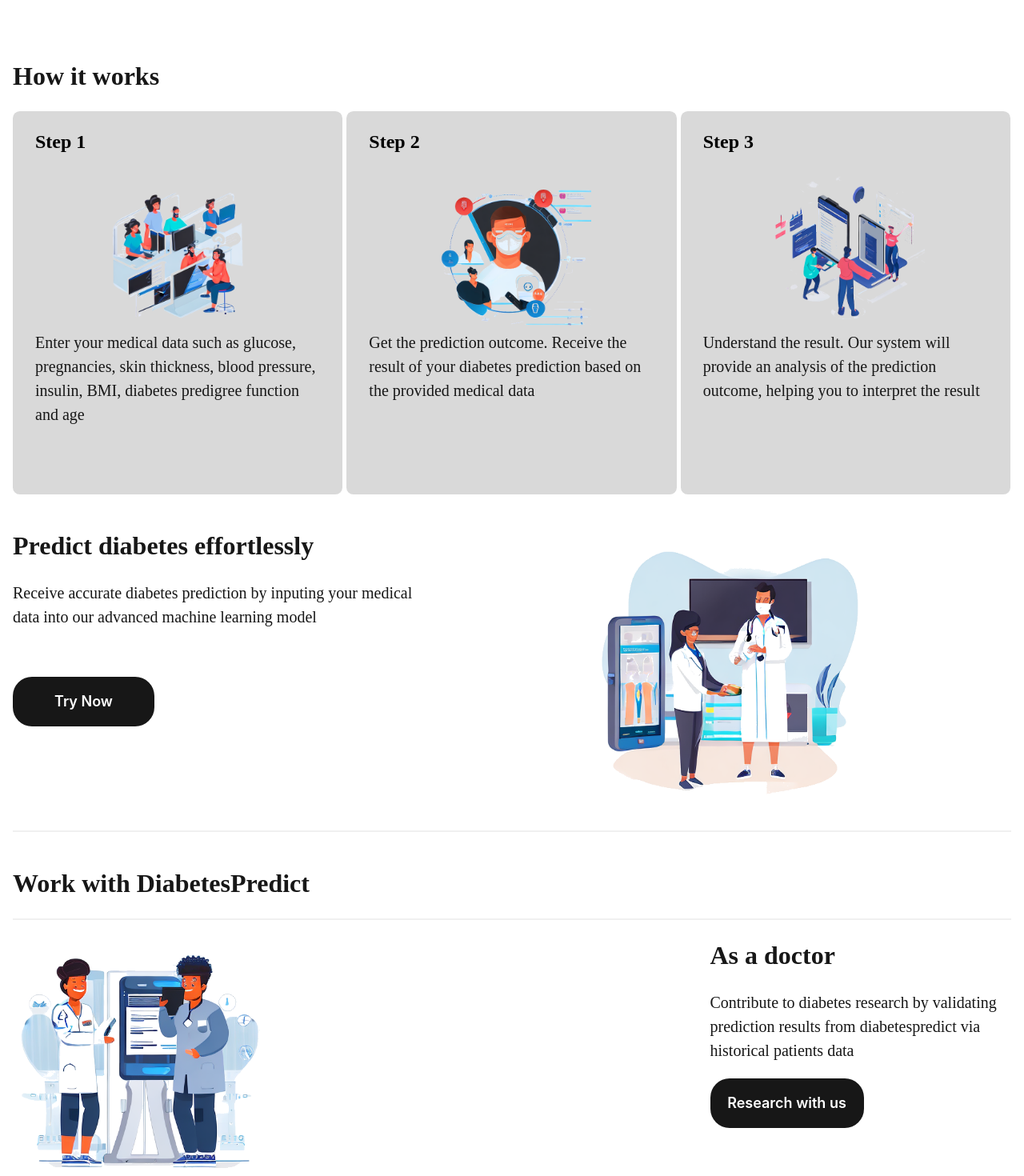
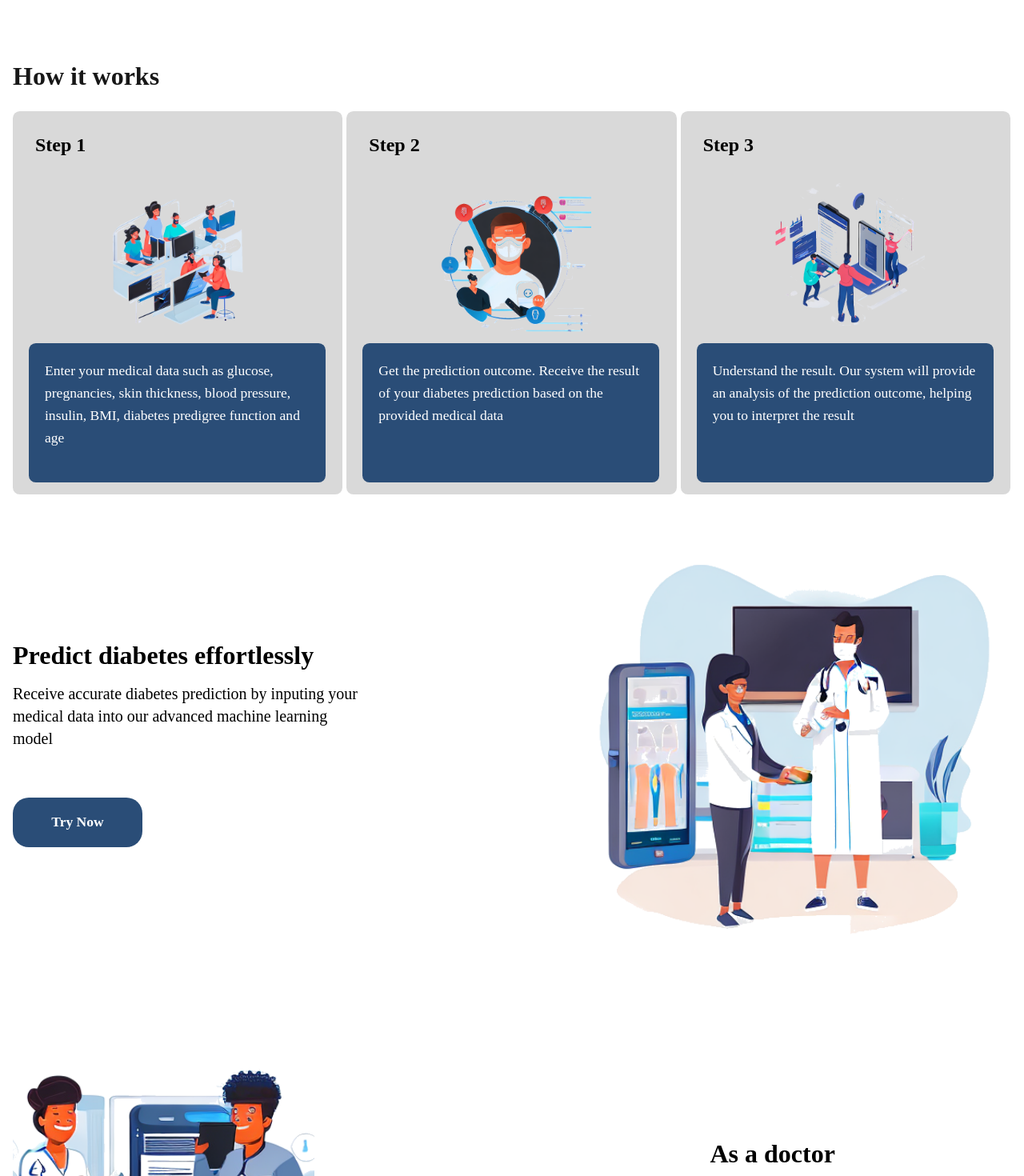
Before and after one commit to kollie-coder/diabetes-prediction-software, a React (Vite) app: page / in a window 1280 px wide. Shown: the part 740-2210 px from the top of the page at 80% size. Built offline with nearby package versions, Linux system fonts and the light colour scheme.

Commit message:
collaboration sec

```diff
--- a/src/components/Collaboration/Collaboration.jsx
+++ b/src/components/Collaboration/Collaboration.jsx
@@ -5,46 +5,42 @@ import Work from "../../assets/work.png";
 const Collaboration = () => {
   return (
    <>
-   <Text
-    color = '#171717'
-    fontSize = '32px'
-    fontFamily = 'Source Sans Pro'
-    fontWeight = {700}
-    lineHeight = '48px'
-    pb={5}
-    >
-        Work with DiabetesPredict
-    </Text>
+
 
    <Flex
    justifyContent={"space-between"}
-   borderY={"2px solid #f0f0f0"}
    mb={5}
    pb={5}
    gap={"495px"}
+   alignItems={"center"}
    >
 
     <Box flex={1} display={{base:"none", md:"flex"}}>
+
         <Image src={Work} alt='work'
-        width={"317px"} height={"336px"} objectFit={"cover"}/>
+        width={"525px"} height={"548px"} objectFit={"cover"}/>
+
     </Box>
+
 
     <Box flex={1} py={5}>
        <Text
-       color = '#171717'
+       color = '#000000'
        fontSize = '32px'
-       fontFamily = 'Source Sans Pro'
+       fontFamily = 'Poppins'
        fontWeight = {700}
-       lineHeight = '48px'
+       lineHeight = '28.07px'
        >
         As a doctor
        </Text>
 
        <Text
-       color = '#171717'
+       color = '#000000'
        fontSize = '20px'
-       fontFamily = 'Source Sans Pro'
-       lineHeight = '30px'
+       fontFamily = 'Poppins'
+       lineHeight = '28.07px'
+       fontWeight={400}
+       maxW={"410px"}
        py={5}
        >
         Contribute to diabetes research by validating prediction
@@ -52,13 +48,14 @@ const Collaboration = () => {
        </Text>
 
        <Button
-       fontSize={"18px"}
-       fontWeight={600}
+       fontSize={"17.55px"}
+       fontWeight={700}
+       fontFamily={"Poppins"}
        color={"#ffffff"}
-       backgroundColor={"#171717"}
+       backgroundColor={"#2A4D77"}
        width={"192px"}
-       height={"62px"}
-       borderRadius={"24px"}
+       height={"72px"}
+       borderRadius={"20px"}
        >
         Research with us
        </Button>
--- a/src/components/Diagnose/Diagnose.jsx
+++ b/src/components/Diagnose/Diagnose.jsx
@@ -8,29 +8,33 @@ const Diagnose = () => {
     <>
     <Flex
     justifyContent={"space-between"}
-     borderBottom={"2px solid #f0f0f0"}
      my={10} pb={5}
      gap={"194px"}
+     alignItems={"center"}
+     justifyItems={"center"}
      >
 
     <Box flex={1}>
 
         <Text
-        color = '#171717'
+        color = '#000000'
         fontSize = '32px'
-        fontFamily = 'Source Sans Pro'
+        fontFamily = 'Poppins'
         fontWeight = {700}
-        lineHeight ='48px'
+        lineHeight ='28.07px'
         >
             Predict diabetes effortlessly
 
         </Text>
 
-        <Text color = '#171717'
+        <Text
+            color = '#000000'
             fontSize = '20px'
-            fontFamily = 'Source Sans Pro'
-            lineHeight = '30px'
+            fontFamily = 'Poppins'
+            lineHeight = '28.07px'
+            fontWeight={400}
             py={5}
+            maxW={"435px"}
             >
             Receive accurate diabetes prediction by inputing your medical data
              into our advanced machine learning model
@@ -38,11 +42,13 @@ const Diagnose = () => {
 
       <Link to={"/predict"}>
       <Button
-              fontSize={"18px"}
-                borderRadius={"24px"}
-                backgroundColor={"#171717"}
+              fontSize={"17.55px"}
+              fontFamily={"Poppins"}
+              fontWeight={700}
+                borderRadius={"20px"}
+                backgroundColor={"#2A4D77"}
                   color={"#ffffff"}
-                  width={"177px"}
+                  width={"162px"}
                   height={"62px"}
                   mt={10}
                   >
@@ -63,8 +69,8 @@ const Diagnose = () => {
          >
             <Image src={DiagnosePic}
             alt='diagnose'
-             width={"360px"}
-             height={"360px"}
+             width={"525px"}
+             height={"548px"}
              objectFit={"cover"}
              />
         </Box>
--- a/src/components/Guide/Guides.jsx
+++ b/src/components/Guide/Guides.jsx
@@ -15,7 +15,7 @@ const Guides = () => {
     height={"479px"}
 
     >
-     <Box px={7}>
+     <Box px={5}>
 
      <Text
          color = '#000000'
@@ -23,7 +23,8 @@ const Guides = () => {
          fontFamily = 'Poppins'
           fontWeight = {600}
           lineHeight = '28.07px'
-          py={6}
+          px={2}
+          py={7}
           >
             Step 1
         </Text>
@@ -33,17 +34,20 @@ const Guides = () => {
     </Box>
 
 
-
+     <Box padding={5} mt={2} width={"371.09px"} height={"173.7px"} borderRadius={"8.77px"} backgroundColor={"#2A4D77"}>
          <Text
-        color = '#171717'
-        fontSize = '20px'
-        fontFamily = 'Source Sans Pro'
-        lineHeight = '30px'
-        pb={10}
+        color = '#FFFFFF'
+        fontSize = '17.55px'
+        fontFamily = 'Poppins'
+        lineHeight = '28.07px'
+        fontWeight={400}
         >
             Enter your medical data such as glucose, pregnancies, skin thickness,
              blood pressure, insulin, BMI, diabetes predigree function and age
         </Text>
+
+     </Box>
+
 
      </Box>
 
@@ -58,7 +62,7 @@ const Guides = () => {
    width={"412.33px"}
    height={"479px"}
     >
-     <Box px={7}>
+     <Box px={5}>
 
      <Text
          color = '#000000'
@@ -66,7 +70,8 @@ const Guides = () => {
          fontFamily = 'Poppins'
           fontWeight = {600}
           lineHeight = '28.07px'
-           py={6}
+          px={2}
+          py={7}
           >
             Step 2
         </Text>
@@ -75,17 +80,18 @@ const Guides = () => {
     </Box>
 
 
-
+    <Box padding={5} mt={2} width={"371.09px"} height={"173.7px"} borderRadius={"8.77px"} backgroundColor={"#2A4D77"}>
          <Text
-        color = '#171717'
-        fontSize = '20px'
-        fontFamily = 'Source Sans Pro'
-        lineHeight = '30px'
-        pb={10}
+        color = '#FFFFFF'
+        fontSize = '17.55px'
+        fontFamily = 'Poppins'
+        lineHeight = '28.07px'
+        fontWeight={400}
         >
            Get the prediction outcome. Receive the result of your diabetes prediction
             based on the provided medical data
         </Text>
+        </Box>
 
      </Box>
 
@@ -98,7 +104,7 @@ const Guides = () => {
     width={"412.33px"}
     height={"479px"}
     >
-     <Box px={7}>
+     <Box px={5}>
 
      <Text
          color = '#000000'
@@ -106,7 +112,8 @@ const Guides = () => {
          fontFamily = 'Poppins'
           fontWeight = {600}
           lineHeight = '28.07px'
-           py={6}
+          px={2}
+          py={7}
           >
             Step 3
         </Text>
@@ -116,17 +123,19 @@ const Guides = () => {
       </Box>
 
 
-
+      <Box padding={5} mt={2} width={"371.09px"} height={"173.7px"} borderRadius={"8.77px"} backgroundColor={"#2A4D77"}>
          <Text
-        color = '#171717'
-        fontSize = '20px'
-        fontFamily = 'Source Sans Pro'
-        lineHeight = '30px'
-        pb={10}
+        color = '#FFFFFF'
+        fontSize = '17.55px'
+        fontFamily = 'Poppins'
+        lineHeight = '28.07px'
+        fontWeight={400}
         >
             Understand the result. Our system will provide an analysis of the
           prediction outcome, helping you to interpret the result
         </Text>
+       </Box>
+
 
      </Box>
 
```
Lines whose indentation alone changed are shown as unchanged.
